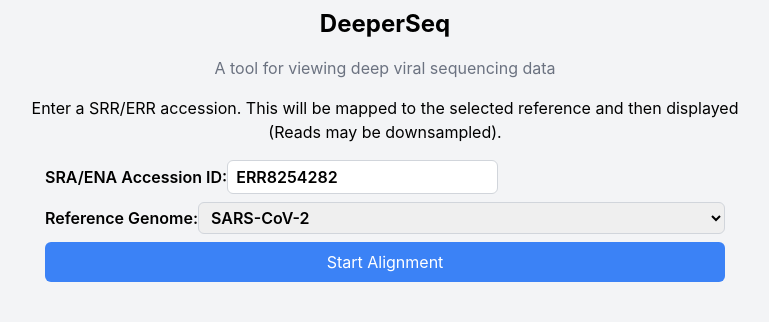
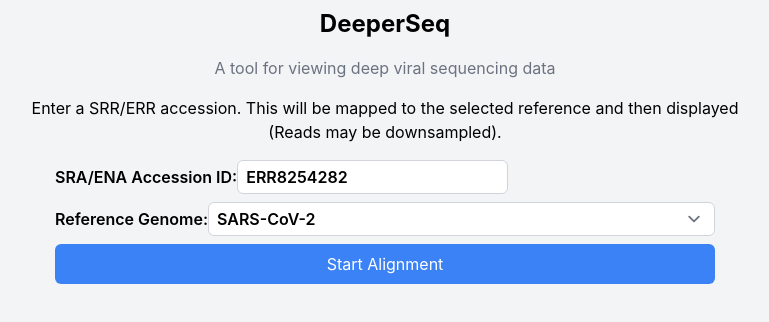
Before and after one commit to theosanderson/deeperseq, a React (Create React App) app in the folder js/: page / in a window 1280 px wide. Shown: the top 322 px of the page, without its empty margins (255-1024 px from the left). Built offline with nearby package versions, Linux system fonts and the light colour scheme.

Commit message:
Update tailwind.config.js

```diff
--- a/js/tailwind.config.js
+++ b/js/tailwind.config.js
@@ -4,5 +4,7 @@ module.exports = {
   theme: {
     extend: {},
   },
-  plugins: [],
+  plugins: [
+    require('@tailwindcss/forms'),
+  ],
 }
```
